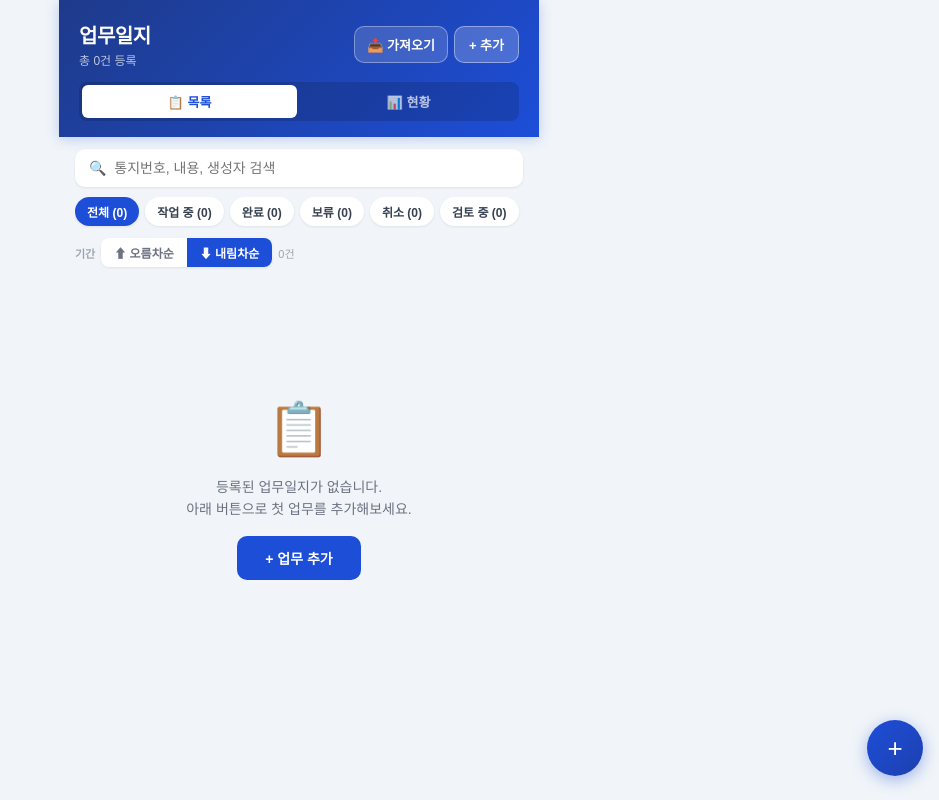
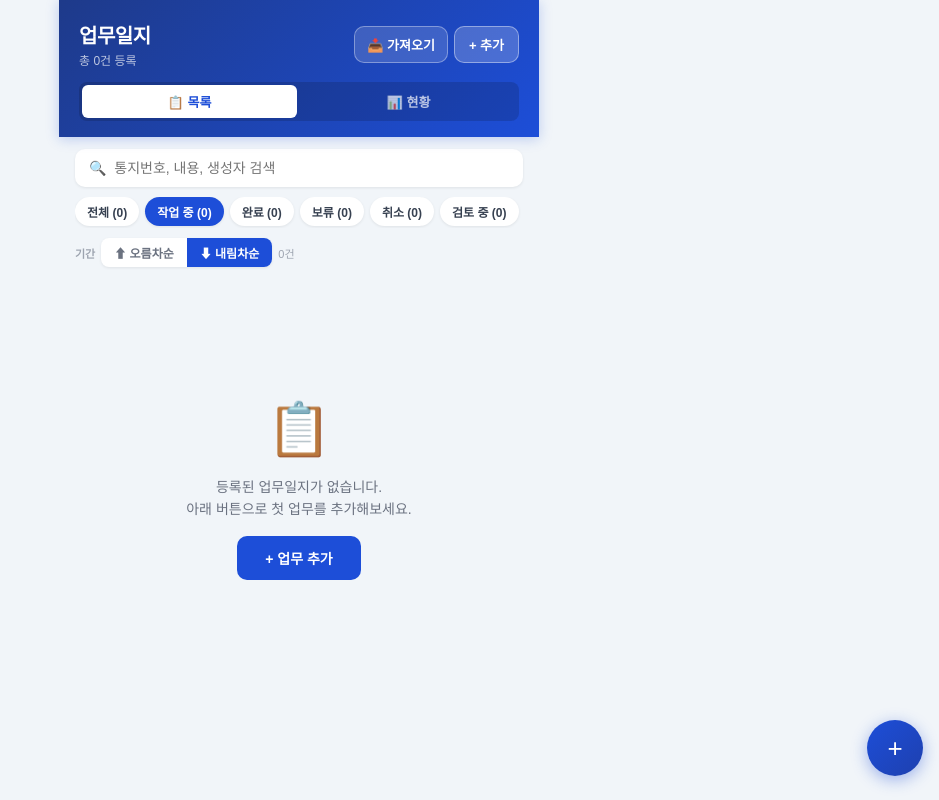
Before and after one commit to jwooshin1/work-journal, a React (Create React App) app: page / in a window 1280 px wide. Shown: the whole page, without its empty margins (341-1280 px from the left). Built offline with nearby package versions, Linux system fonts and the light colour scheme.

Commit message:
Change default filter status to '작업 중'

```diff
--- a/src/App.js
+++ b/src/App.js
@@ -580,7 +580,7 @@ export default function App() {
   const [entries, setEntries]         = useState([]);
   const [modal, setModal]             = useState(null);
   const [search, setSearch]           = useState("");
-  const [filterStatus, setFilterStatus] = useState("전체");
+  const [filterStatus, setFilterStatus] = useState("작업 중");
   const [tab, setTab]                 = useState("list");
   const [showExport, setShowExport]   = useState(false);
   const [showImport, setShowImport]   = useState(false);
```
